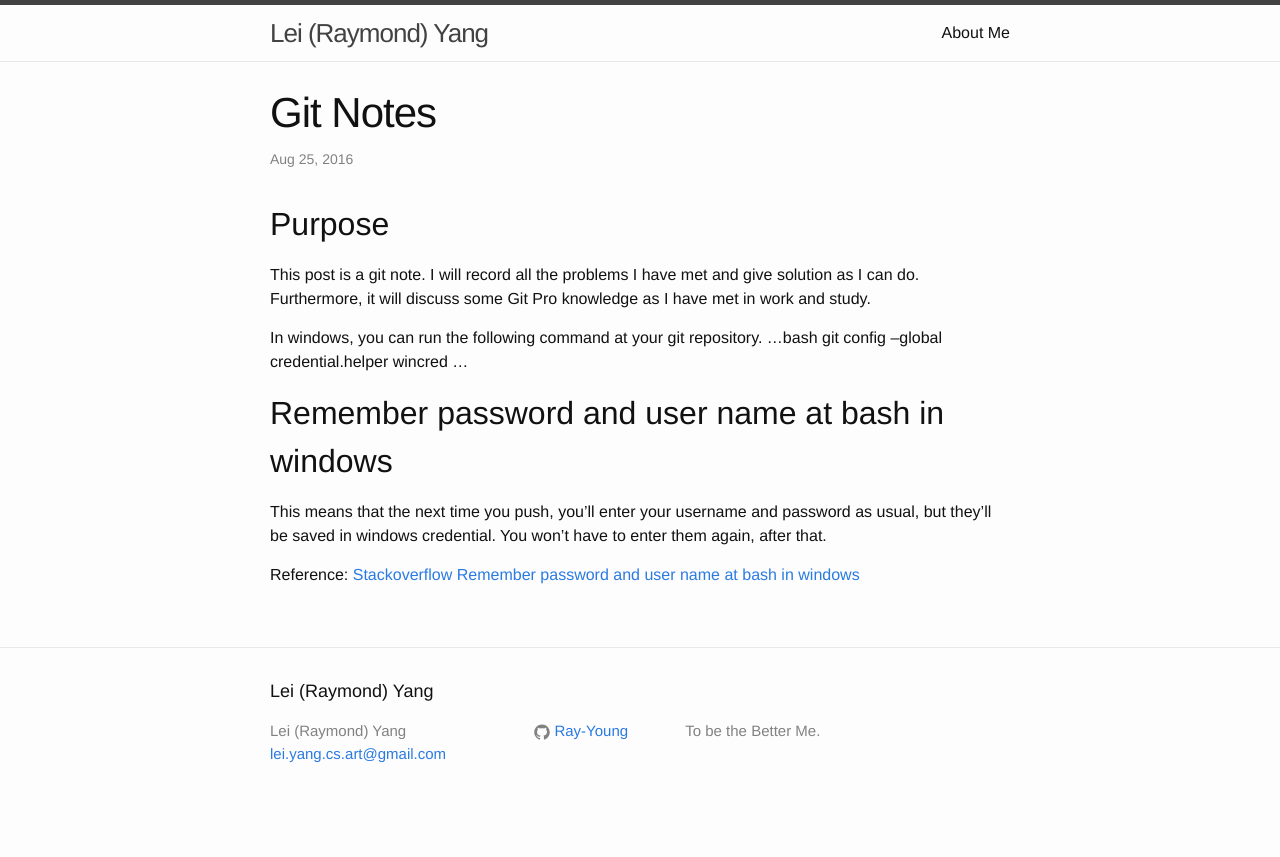
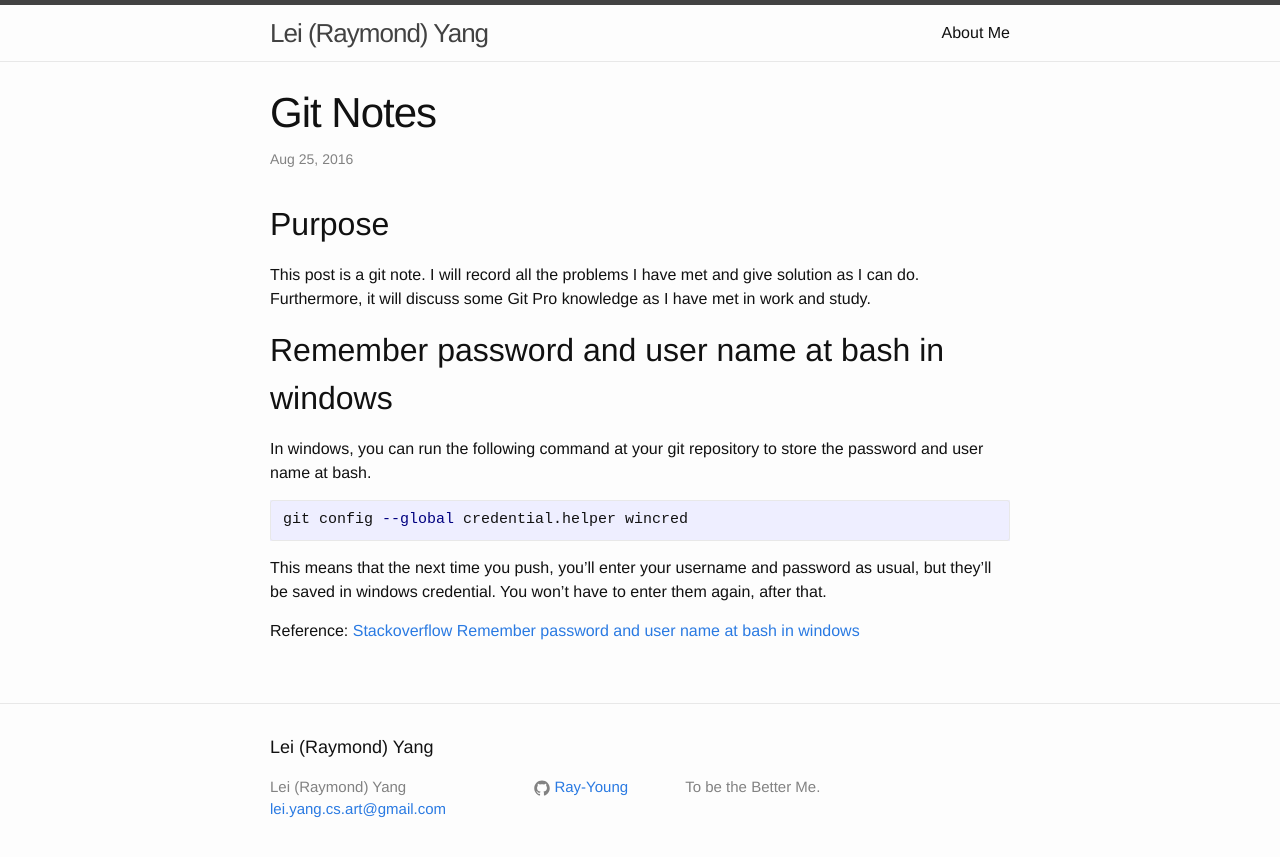
Before and after one commit to Ray-Young/ray-young.github.io, a Jekyll site: the page built from _posts/2016-08-25-git-usage-note.md, in a window 1280 px wide. Shown: the top 857 px of the page. Built offline with Jekyll 4.4.1, drawn with Linux system fonts in a browser that asks for light colours.

Commit message:
Update the title and code quote

````diff
--- a/_posts/2016-08-25-git-usage-note.md
+++ b/_posts/2016-08-25-git-usage-note.md
@@ -10,12 +10,13 @@ comments:  true
 This post is a git note. I will record all the problems I have met and give solution as I can do. Furthermore, it will discuss some Git Pro knowledge as I have met in work and study.
 
 
-In windows, you can run the following command at your git repository.
-...bash
+## Remember password and user name at bash in windows
+In windows, you can run the following command at your git repository to store the password and user name at bash.
+
+```bash
 git config --global credential.helper wincred
-...
+```
 
-## Remember password and user name at bash in windows
 This means that the next time you push, you'll enter your username and password as usual, but they'll be saved in windows credential. You won't have to enter them again, after that.
 
 Reference: [Stackoverflow Remember password and user name at bash in windows][1]
````
